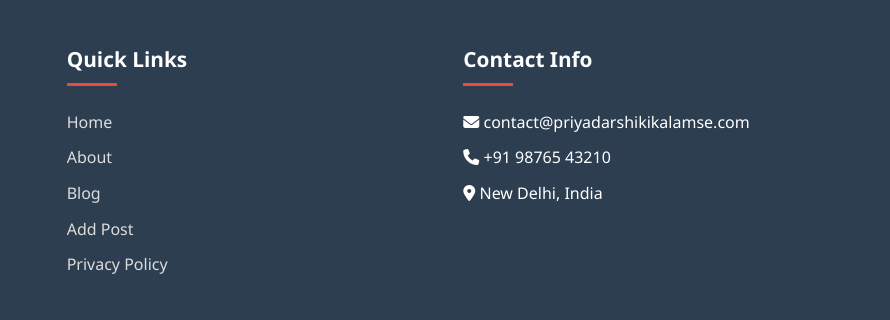
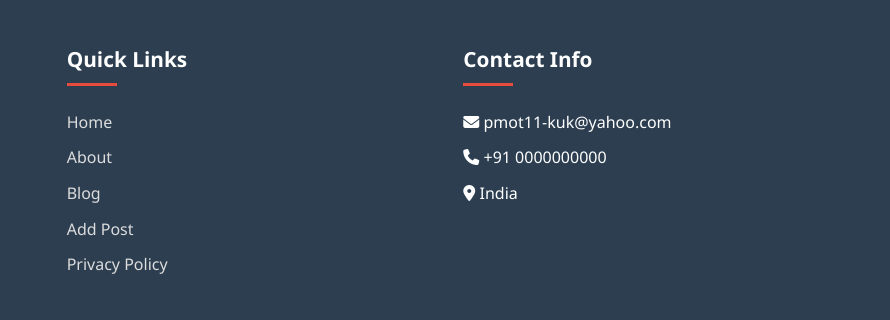
Before and after one commit to prempmot/test, a plain HTML site: page index.html in a window 1280 px wide. Shown: the part 1195-1515 px from the top of the page, 390-1280 px from the left. Drawn offline with Linux system fonts and the light colour scheme.

Commit message:
Update index.html

```diff
--- a/index.html
+++ b/index.html
@@ -594,9 +594,9 @@
                 <div class="footer-column">
                     <h3>Contact Info</h3>
                     <ul class="footer-links">
-                        <li><i class="fas fa-envelope"></i> contact@priyadarshikikalamse.com</li>
-                        <li><i class="fas fa-phone"></i> +91 98765 43210</li>
-                        <li><i class="fas fa-map-marker-alt"></i> New Delhi, India</li>
+                        <li><i class="fas fa-envelope"></i> pmot11-kuk@yahoo.com </li>
+                        <li><i class="fas fa-phone"></i> +91 0000000000</li>
+                        <li><i class="fas fa-map-marker-alt"></i>  India</li>
                     </ul>
                 </div>
             </div>
```
